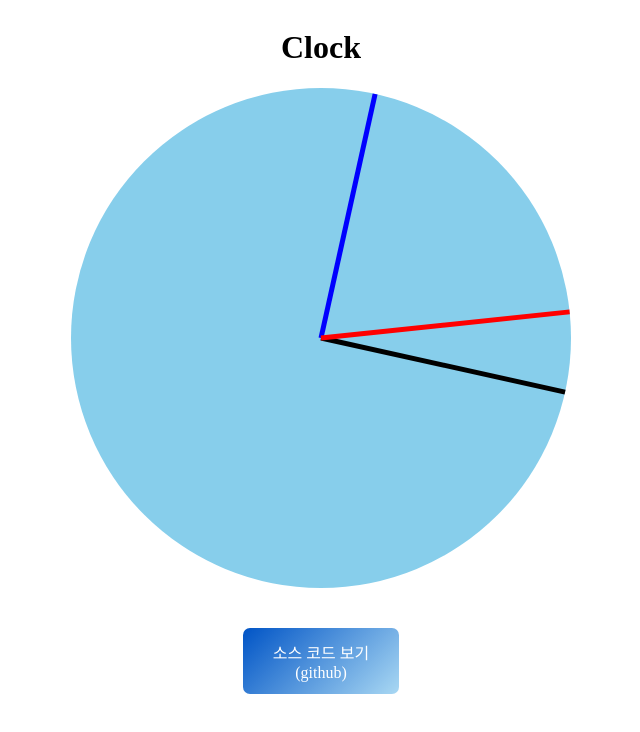
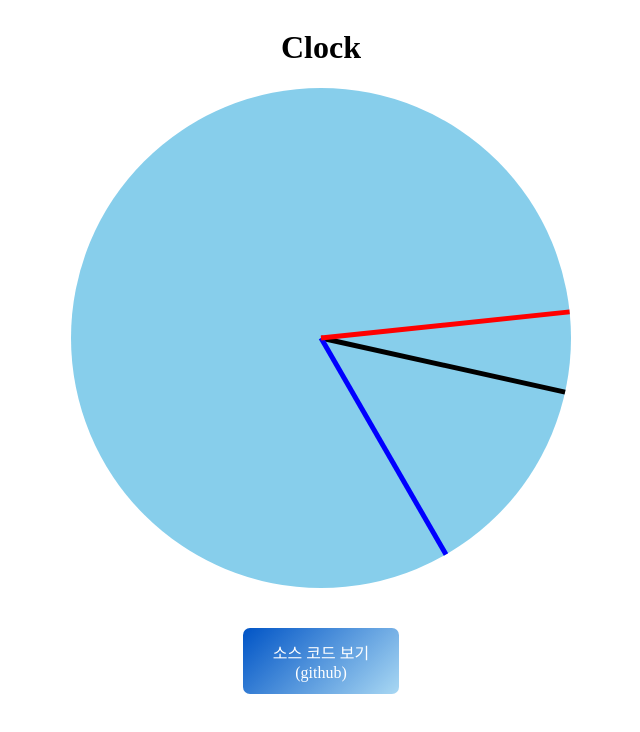
Before and after one commit to jh8057/zzemalclock, a Vue app: page / in a window 1280 px wide. Shown: the top 732 px of the page, without its empty margins (319-959 px from the left). Built offline with nearby package versions, Linux system fonts and the light colour scheme.

Commit message:
[clean] clean up code

```diff
--- a/index.html
+++ b/index.html
@@ -4,7 +4,7 @@
     <meta charset="UTF-8">
     <link rel="icon" href="/favicon.ico">
     <meta name="viewport" content="width=device-width, initial-scale=1.0">
-    <title>Vite App</title>
+    <title>Clock</title>
   </head>
   <body>
     <div id="app"></div>
--- a/src/components/MainClockMin.vue
+++ b/src/components/MainClockMin.vue
@@ -11,7 +11,7 @@ const { dateMin } = storeToRefs(dateStore);
 
 const clockMinStyle = computed(() => {
   return {
-    transform: `translate(-50%, 0) rotate(${dateMin.value * 0.5}deg)`,
+    transform: `translate(-50%, 0) rotate(${dateMin.value * 6}deg)`,
   };
 });
 </script>
--- a/src/stores/date.ts
+++ b/src/stores/date.ts
@@ -8,7 +8,6 @@ export const useDateStore = defineStore("date", () => {
   const dateSec = computed(() => date.value.getSeconds());
 
   const updateDate = setInterval(() => {
-    console.log("data", date.value, dateSec.value);
     date.value = new Date();
   }, 1000);
 
```
